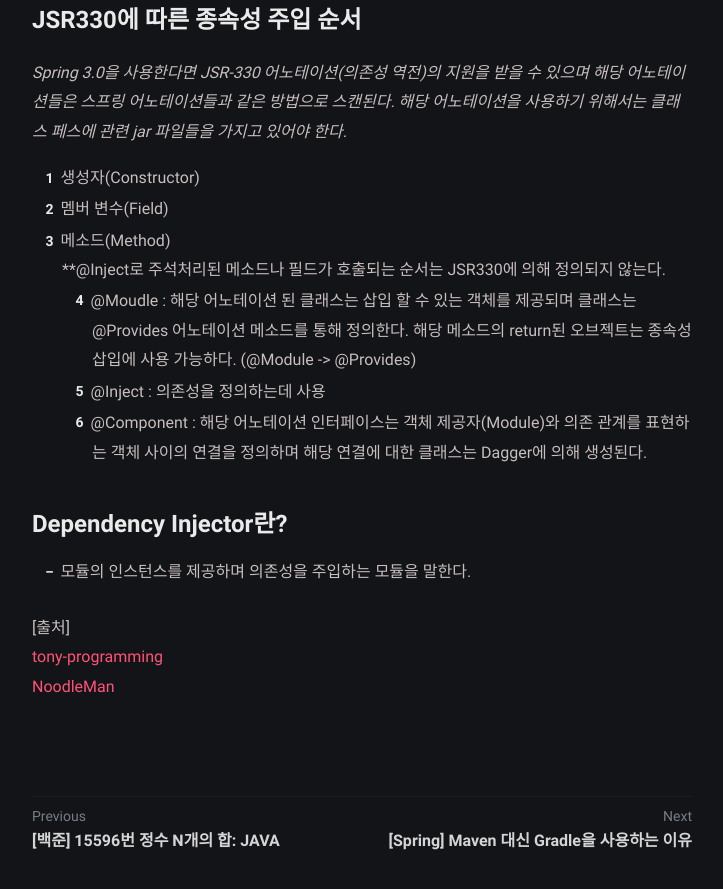
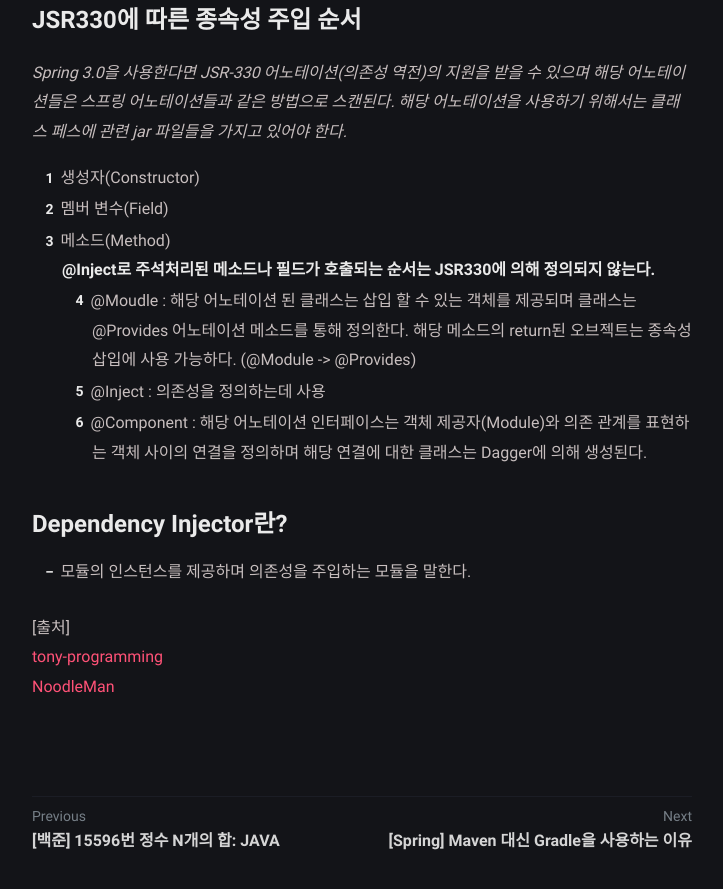
Before and after one commit to YunDaeHyeon/YunDaeHyeon.github.io, a Jekyll site: the page built from _posts/Spring/2022-01-26-spring2.md, in a window 1280 px wide and 900 px high, scrolled down 1493 px. Shown: the top 889 px of the window, without its empty margins (278-1001 px from the left). Built offline with Jekyll 4.4.1, drawn with Linux system fonts in a browser that asks for light colours; comment, search, counter and statistics services are not loaded.

```diff
--- a/_posts/Spring/2022-01-26-spring2.md
+++ b/_posts/Spring/2022-01-26-spring2.md
@@ -34,7 +34,7 @@ Dependency(또는 의존성)은 코드에서 두 모듈간의 연결이다.
 1. 생성자(Constructor)
 2. 멤버 변수(Field)
 3.  메소드(Method)
-**@Inject로 주석처리된 메소드나 필드가 호출되는 순서는 JSR330에 의해 정의되지 않는다.
+**@Inject로 주석처리된 메소드나 필드가 호출되는 순서는 JSR330에 의해 정의되지 않는다.**
 - @Moudle : 해당 어노테이션 된 클래스는 삽입 할 수 있는 객체를 제공되며 클래스는 @Provides 어노테이션 메소드를 통해 정의한다. 해당 메소드의 return된 오브젝트는 종속성 삽입에 사용 가능하다. (@Module -> @Provides)
 - @Inject : 의존성을 정의하는데 사용
 - @Component : 해당 어노테이션 인터페이스는 객체 제공자(Module)와 의존 관계를 표현하는 객체 사이의 연결을 정의하며 해당 연결에 대한 클래스는 Dagger에 의해 생성된다.
```
